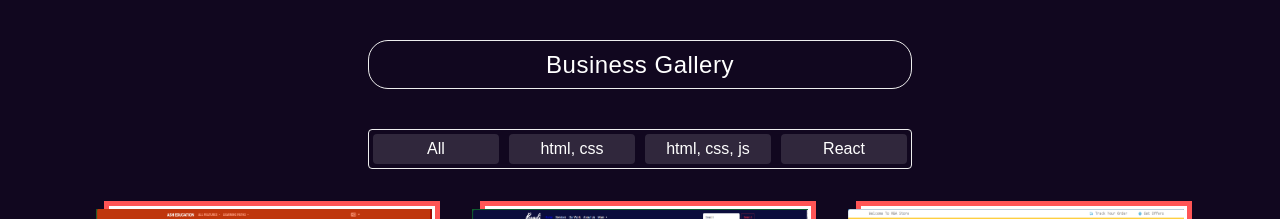
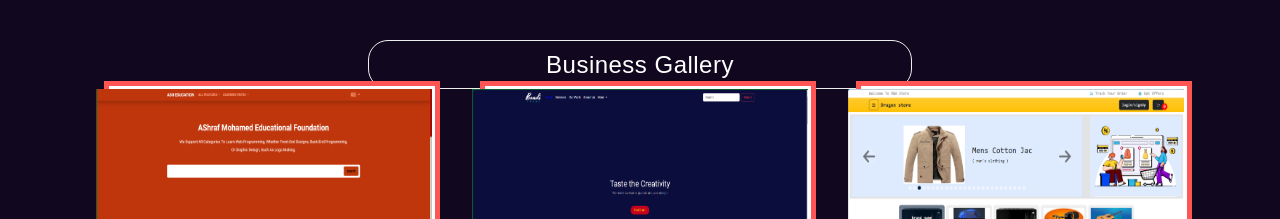
Before and after one commit to ashrafmo-1/ashrafmohamed-1_Protfolio, a React (Create React App) app: page / in a window 1280 px wide. Shown: the part 1480-1699 px from the top of the page. Built offline with nearby package versions, Linux system fonts and the light colour scheme.

Commit message:
remove filler

```diff
--- a/src/pages/projects/Projects.jsx
+++ b/src/pages/projects/Projects.jsx
@@ -34,12 +34,12 @@ const Projects = () => {
     return (
     <div className='projects' id='projects'>
         <h1 className='projectTitle'>Business Gallery</h1>
-        <div className="projectFilter">
+        {/* <div className="projectFilter">
             <div className={'box'}> All </div>
             <div className={'box'}> html, css </div>
             <div className={'box'} >html, css, js</div>
             <div className={'box'} >React</div>
-        </div>
+        </div> */}
         <div className="porjetsBoxes">
             <div className="box">
                 <div className="img">
```
